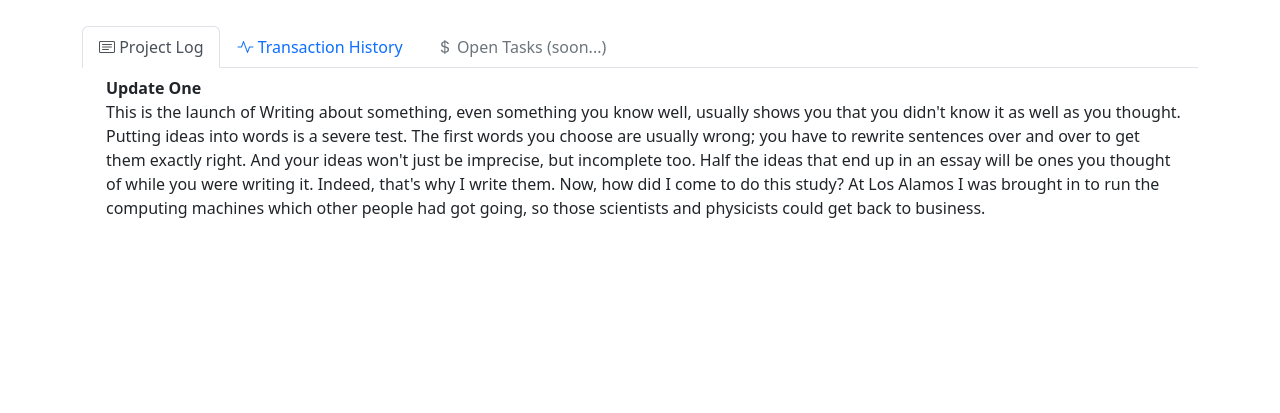
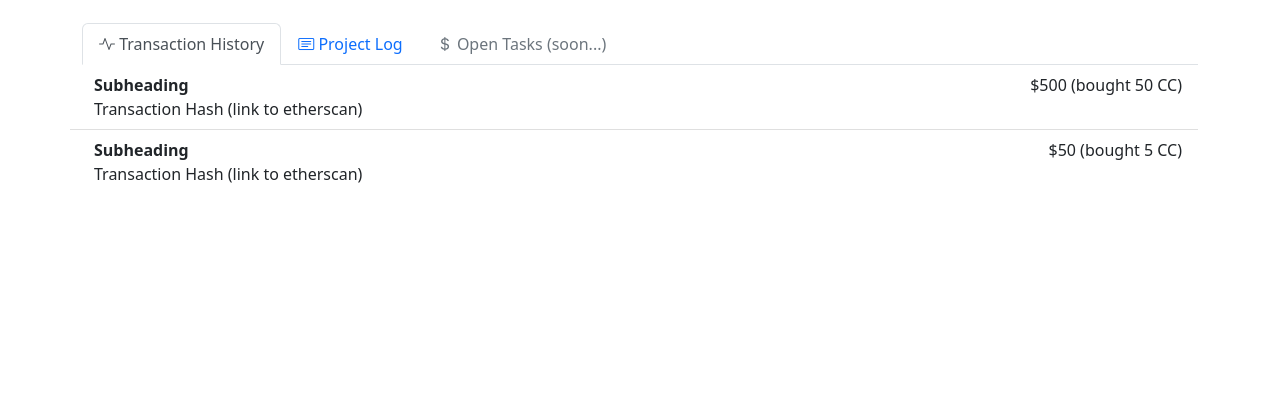
Before and after one commit to duggalr/creator-coin-main, a Django app: template templates/user_token_page.html in a window 1280 px wide. Shown: the part 387-800 px from the top of the page. Run offline with Django 3.2, Linux system fonts and the light colour scheme; the template is opened without the code that fills it, so the values that code supplies are empty; some libraries are stand-ins or nearby versions; some web fonts are replaced.

Commit message:
changes;

```diff
--- a/templates/explore_project.html
+++ b/templates/explore_project.html
@@ -43,7 +43,8 @@
 
     <!-- <div style="border-bottom: 1px solid grey;"></div> -->
 
-    <div class="dropdown-divider"></div>
+    <!-- <div class="dropdown-divider"></div> -->
+    <hr class="dropdown-divider" >
 
     <br/>
 
--- a/templates/home_one.html
+++ b/templates/home_one.html
@@ -40,7 +40,7 @@
 
           {% if user.is_authenticated %}
 
-            <a href="{% url 'create_project' %}" class="btn btn-outline-info btn-lg" role="button">
+            <a href="{% url 'create_profile' %}" class="btn btn-outline-info btn-lg" role="button">
               Create your token
             </a>
 
@@ -122,7 +122,7 @@
       // console.log(el)
 
       let totalListCount = changeWordList.length;
-      console.log(totalListCount, currentCount)
+      // console.log(totalListCount, currentCount)
 
       currentCount += 1
 
--- a/templates/navbar.html
+++ b/templates/navbar.html
@@ -21,9 +21,9 @@
         <a class="nav-link" href="{% url 'explore_project' %}">explore</a>
       </li>
 
-      <li class="nav-item">
+      <!-- <li class="nav-item">
         <a class="nav-link" href="">create project</a>
-      </li>
+      </li> -->
 
       <li class="nav-item">
         <a class="nav-link" href="#">"manifesto"</a>
@@ -57,7 +57,7 @@
     </span>
 
 
-    <span style="margin-top: 8px;">
+    <span style="margin-top: 8px; padding-left: 10px;">
 
       {% if user.is_authenticated %}
 
--- a/templates/project_page_navbar.html
+++ b/templates/project_page_navbar.html
@@ -2,14 +2,14 @@
 <ul class="nav nav-tabs" id="myTab" role="tablist">
 
   <li class="nav-item" role="presentation">
-    <button class="nav-link active" id="project-log-tab" data-bs-toggle="tab" data-bs-target="#project-log" type="button" role="tab" aria-controls="project-log" aria-selected="false">
-      <i class="bi bi-card-text"></i> Project Log
+    <button class="nav-link active" id="history-tab" data-bs-toggle="tab" data-bs-target="#history" type="button" role="tab" aria-controls="history" aria-selected="true">
+      <i class="bi bi-activity"></i> Transaction History
     </button>
   </li>
 
   <li class="nav-item" role="presentation">
-    <button class="nav-link" id="history-tab" data-bs-toggle="tab" data-bs-target="#history" type="button" role="tab" aria-controls="history" aria-selected="true">
-      <i class="bi bi-activity"></i> Transaction History
+    <button class="nav-link" id="project-log-tab" data-bs-toggle="tab" data-bs-target="#project-log" type="button" role="tab" aria-controls="project-log" aria-selected="false">
+      <i class="bi bi-card-text"></i> Project Log
     </button>
   </li>
 
@@ -36,41 +36,7 @@
 
 <div class="tab-content" id="myTabContent">
 
-  <div class="tab-pane fade show active" id="project-log" role="tabpanel" aria-labelledby="project-log-tab">
-
-    <ul class="list-group list-group-flush">
-
-      <li class="list-group-item d-flex justify-content-between align-items-start">
-        <div class="ms-2 me-auto">
-          <div class="fw-bold">Update One</div>
-          This is the launch of Writing about something, even something you know well, usually shows you that you didn't know it as well as you thought.
-          Putting ideas into words is a severe test. The first words you choose are usually wrong; you have to rewrite sentences over and over to
-          get them exactly right. And your ideas won't just be imprecise, but incomplete too. Half the ideas that end up in an essay will be ones
-          you thought of while you were writing it. Indeed, that's why I write them.
-          Now, how did I come to do this study? At Los Alamos I was brought in to run the computing machines which other people had
-          got going, so those scientists and physicists could get back to business.
-        </div>
-      </li>
-
-
-      <!-- <li class="list-group-item d-flex justify-content-between align-items-start">
-        <div class="ms-2 me-auto">
-          <div class="fw-bold">Update Two</div>
-          This is the launch of Writing about something, even something you know well, usually shows you that you didn't know it as well as you thought.
-          Putting ideas into words is a severe test. The first words you choose are usually wrong; you have to rewrite sentences over and over to
-          get them exactly right. And your ideas won't just be imprecise, but incomplete too. Half the ideas that end up in an essay will be ones
-          you thought of while you were writing it. Indeed, that's why I write them.
-          Now, how did I come to do this study? At Los Alamos I was brought in to run the computing machines which other people had
-          got going, so those scientists and physicists could get back to business.
-        </div>
-      </li> -->
-
-    </ul>
-
-  </div>
-
-
-  <div class="tab-pane fade" id="history" role="tabpanel" aria-labelledby="home-tab">
+  <div class="tab-pane fade show active" id="history" role="tabpanel" aria-labelledby="home-tab">
 
     <div class="row align-items-start">
 
@@ -101,6 +67,28 @@
   </div>
 
 
+  <div class="tab-pane fade" id="project-log" role="tabpanel" aria-labelledby="project-log-tab">
+
+    <ul class="list-group list-group-flush">
+
+      <li class="list-group-item d-flex justify-content-between align-items-start">
+        <div class="ms-2 me-auto">
+          <div class="fw-bold">Update One</div>
+          This is the launch of Writing about something, even something you know well, usually shows you that you didn't know it as well as you thought.
+          Putting ideas into words is a severe test. The first words you choose are usually wrong; you have to rewrite sentences over and over to
+          get them exactly right. And your ideas won't just be imprecise, but incomplete too. Half the ideas that end up in an essay will be ones
+          you thought of while you were writing it. Indeed, that's why I write them.
+          Now, how did I come to do this study? At Los Alamos I was brought in to run the computing machines which other people had
+          got going, so those scientists and physicists could get back to business.
+        </div>
+      </li>
+
+    </ul>
+
+  </div>
+
+
+
   <!-- <div class="tab-pane fade" id="developer-contact" role="tabpanel" aria-labelledby="developer-contact-tab">
     <p>
       Feel free to shoot me an email asking any questions on the project!
--- a/templates/user_token_page.html
+++ b/templates/user_token_page.html
@@ -23,10 +23,10 @@
           <div class="project-header">
 
             <h2 class="project-title">
-              John Johnson
+              No Name
             </h2>
 
-            <span class="badge rounded-pill text-bg-info" style="font-size: 13px;">active sale!</span>
+            <!-- <span class="badge rounded-pill text-bg-info" style="font-size: 13px;">active sale!</span> -->
 
 
             <!-- <span>
```
Also changed, not shown: creator_coin/models.py (+8 -1 lines), creator_coin/urls.py (+5 -2 lines), creator_coin/views.py (+33 -27 lines).
